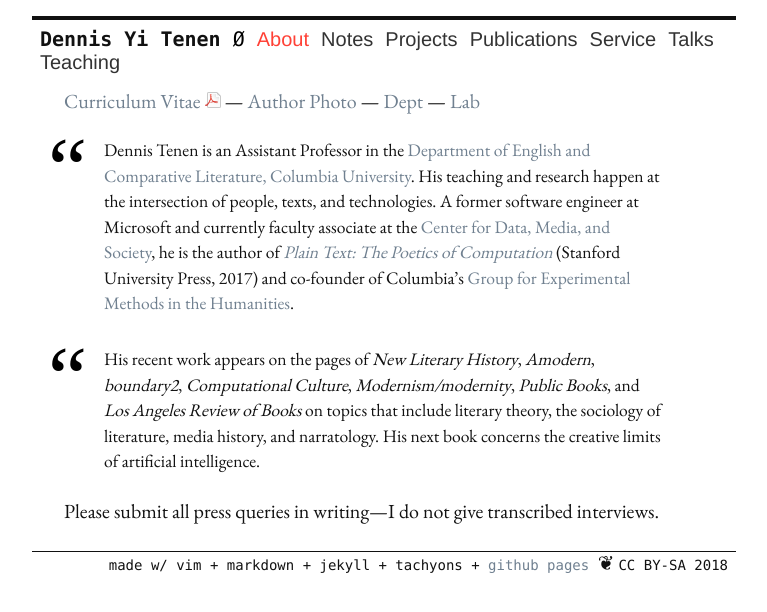
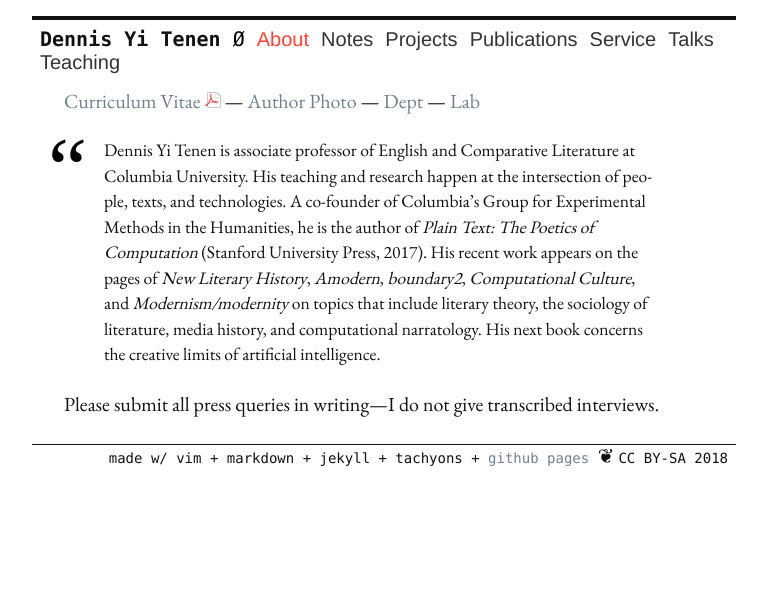
Before and after one commit to denten/denten.github.io, a Jekyll site: the page built from _pages/about.md, in a window 1280 px wide. Shown: the top 612 px of the page, without its empty margins (256-1023 px from the left). Built offline with Jekyll 4.4.1, drawn with Linux system fonts in a browser that asks for light colours.

Commit message:
update bio

```diff
--- a/_pages/about.md
+++ b/_pages/about.md
@@ -7,19 +7,16 @@ title: "about"
 [Curriculum Vitae <img src="../public/pdf.png" />][5] --- [Author Photo][6]
 --- [Dept][7] --- [Lab][8]
 
-> Dennis Tenen is an Assistant Professor in the [Department of English and
-Comparative Literature, Columbia University][1]. His teaching and research
-happen at the intersection of people, texts, and technologies. A former software
-engineer at Microsoft and currently faculty associate at the [Center for Data,
-Media, and Society][2], he is the author of *[Plain Text: The Poetics of
-Computation][3]* (Stanford University Press, 2017) and co-founder of
-Columbia's [Group for Experimental Methods in the Humanities][4].
-
-> His recent work appears on the pages of *New Literary History*, *Amodern*,
-*boundary2*, *Computational Culture*, *Modernism/modernity*, *Public Books*,
-and *Los Angeles Review of Books* on topics that include literary theory, the
-sociology of literature, media history, and narratology. His next book
-concerns the creative limits of artificial intelligence.
+> Dennis Yi Tenen is associate professor of English and Comparative Literature
+at Columbia University. His teaching and research happen at the intersection
+of people, texts, and technologies. A co-founder of Columbia's Group for
+Experimental Methods in the Humanities, he is the author of *Plain Text: The
+Poetics of Computation* (Stanford University Press, 2017). His recent work
+appears on the pages of *New Literary History*, *Amodern*, *boundary2*,
+*Computational Culture*, and *Modernism/modernity* on topics that include
+literary theory, the sociology of literature, media history, and computational
+narratology. His next book concerns the creative limits of artificial
+intelligence.
 
 Please submit all press queries in writing---I do not give transcribed
 interviews.
```
